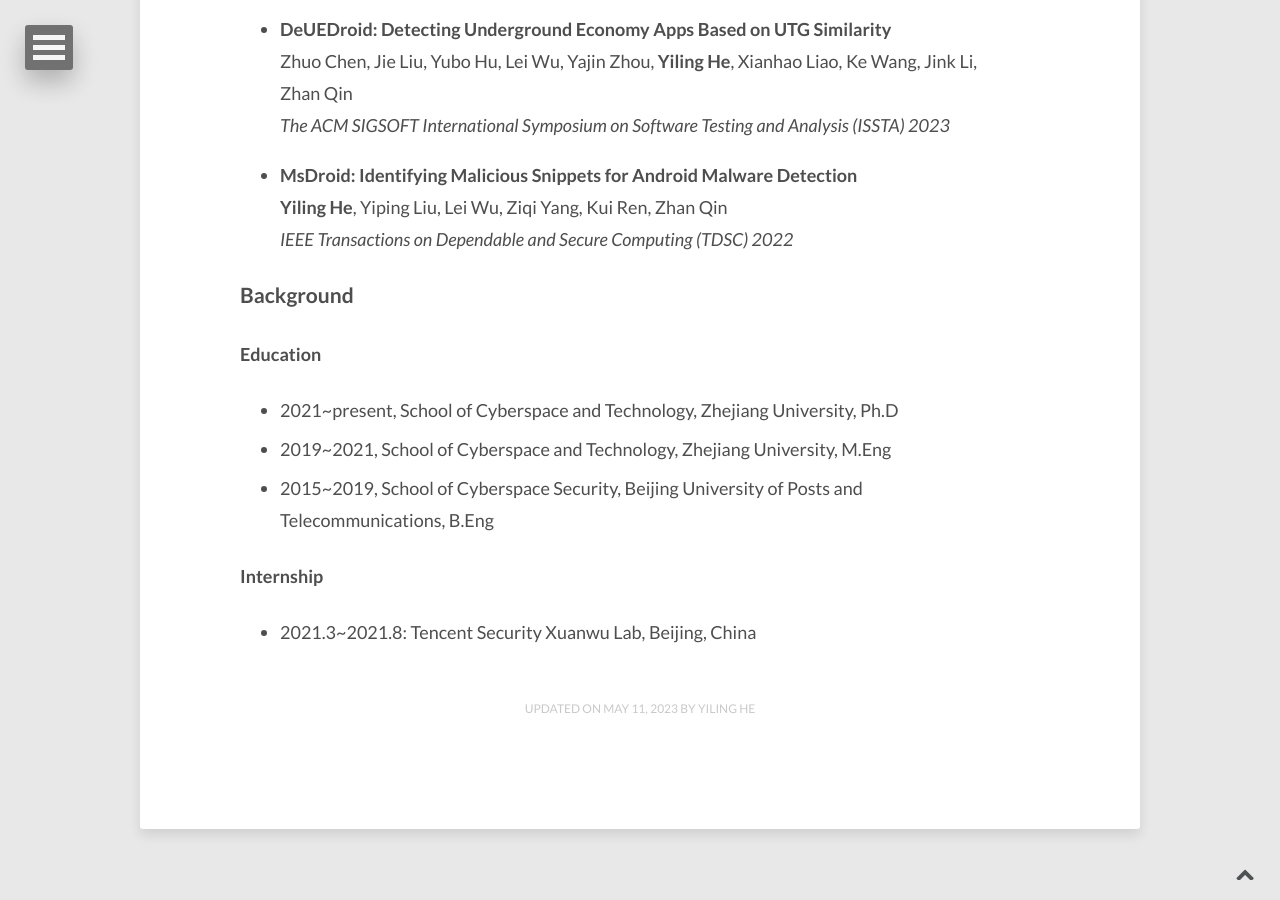
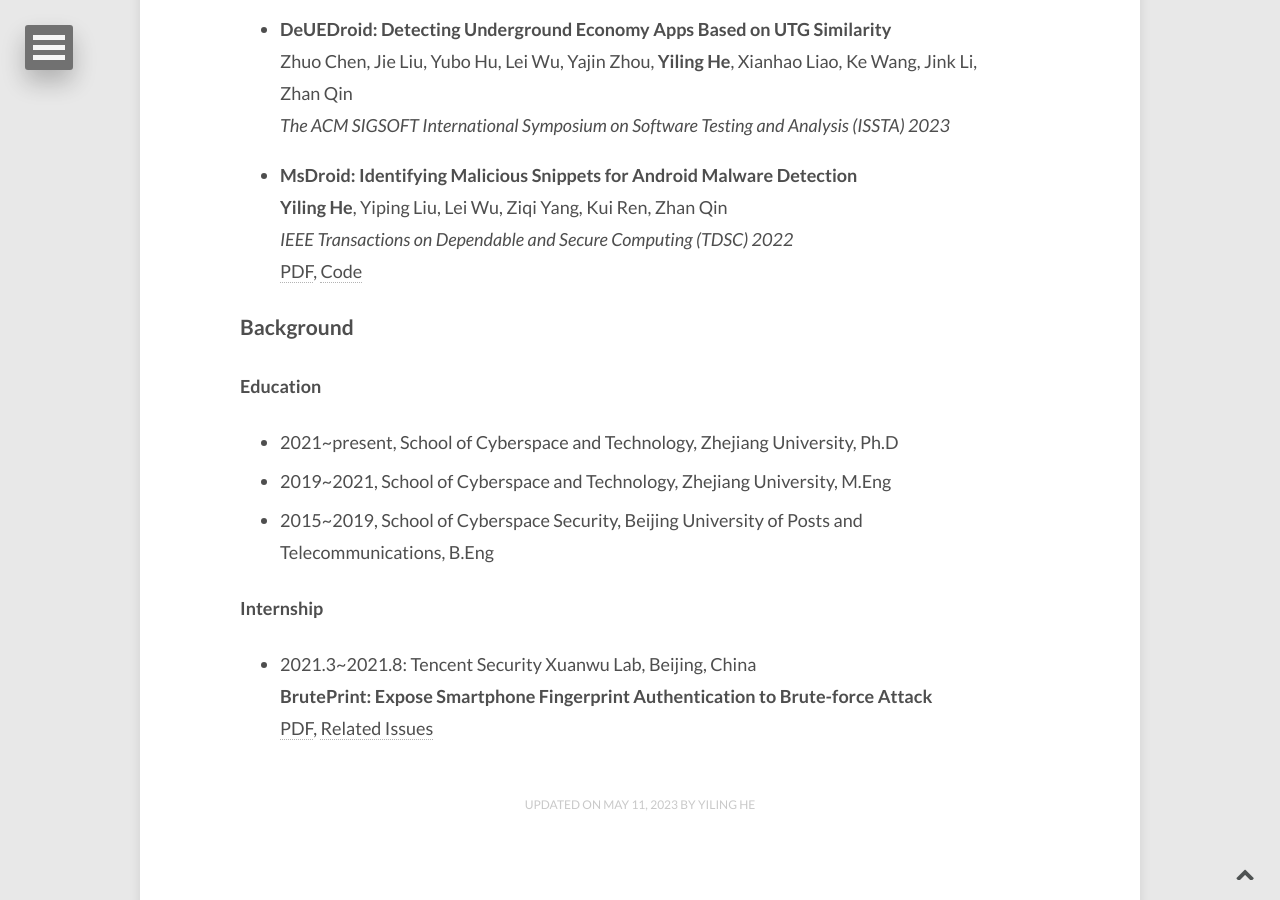
Before and after one commit to E0HYL/BLOG-OF-E0, a Jekyll site: the page built from about/index.md, in a window 1280 px wide and 900 px high, scrolled down 738 px. Built offline with Jekyll 4.4.1, drawn with Linux system fonts in a browser that asks for light colours; nearby versions of some CDN libraries; our own code applies the rules of GitHub Pages for plain Markdown files.

Commit message:
Update index.md

```diff
--- a/about/index.md
+++ b/about/index.md
@@ -30,7 +30,8 @@ Zhuo Chen, Jie Liu, Yubo Hu, Lei Wu, Yajin Zhou, **Yiling He**, Xianhao Liao, Ke
 
 - **MsDroid: Identifying Malicious Snippets for Android Malware Detection** <br/>
 **Yiling He**, Yiping Liu, Lei Wu, Ziqi Yang, Kui Ren, Zhan Qin <br/>
-*IEEE Transactions on Dependable and Secure Computing (TDSC) 2022*
+*IEEE Transactions on Dependable and Secure Computing (TDSC) 2022* <br/>
+[PDF](https://ieeexplore.ieee.org/document/9762803), [Code](https://github.com/E0HYL/MsDroid)
 
 
 ### Background
@@ -43,4 +44,6 @@ Zhuo Chen, Jie Liu, Yubo Hu, Lei Wu, Yajin Zhou, **Yiling He**, Xianhao Liao, Ke
 
 #### Internship
 
-* 2021.3~2021.8: Tencent Security Xuanwu Lab, Beijing, China
+* 2021.3~2021.8: Tencent Security Xuanwu Lab, Beijing, China <br/>
+  **BrutePrint: Expose Smartphone Fingerprint Authentication to Brute-force Attack** <br/>
+  [PDF](https://arxiv.org/pdf/2305.10791.pdf), [Related Issues](https://github.com/E0HYL/BrutePrint)
```
